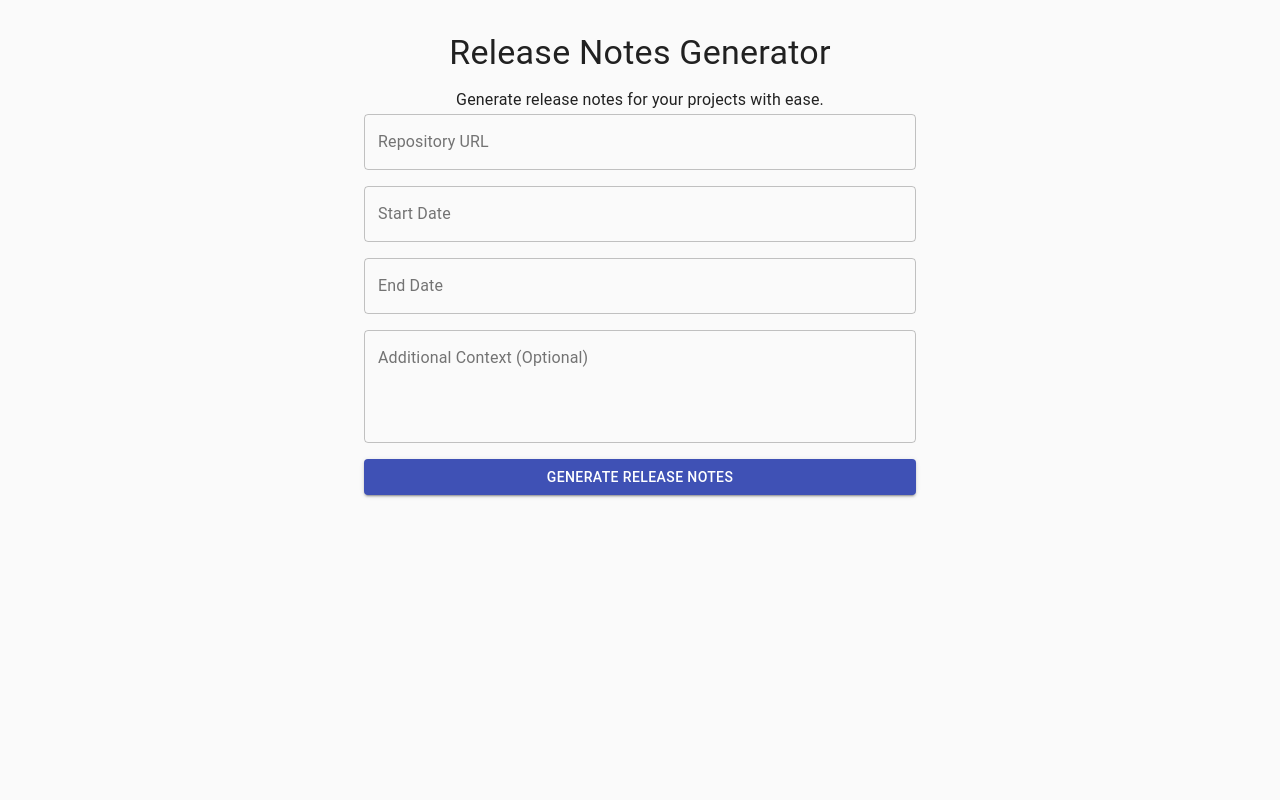
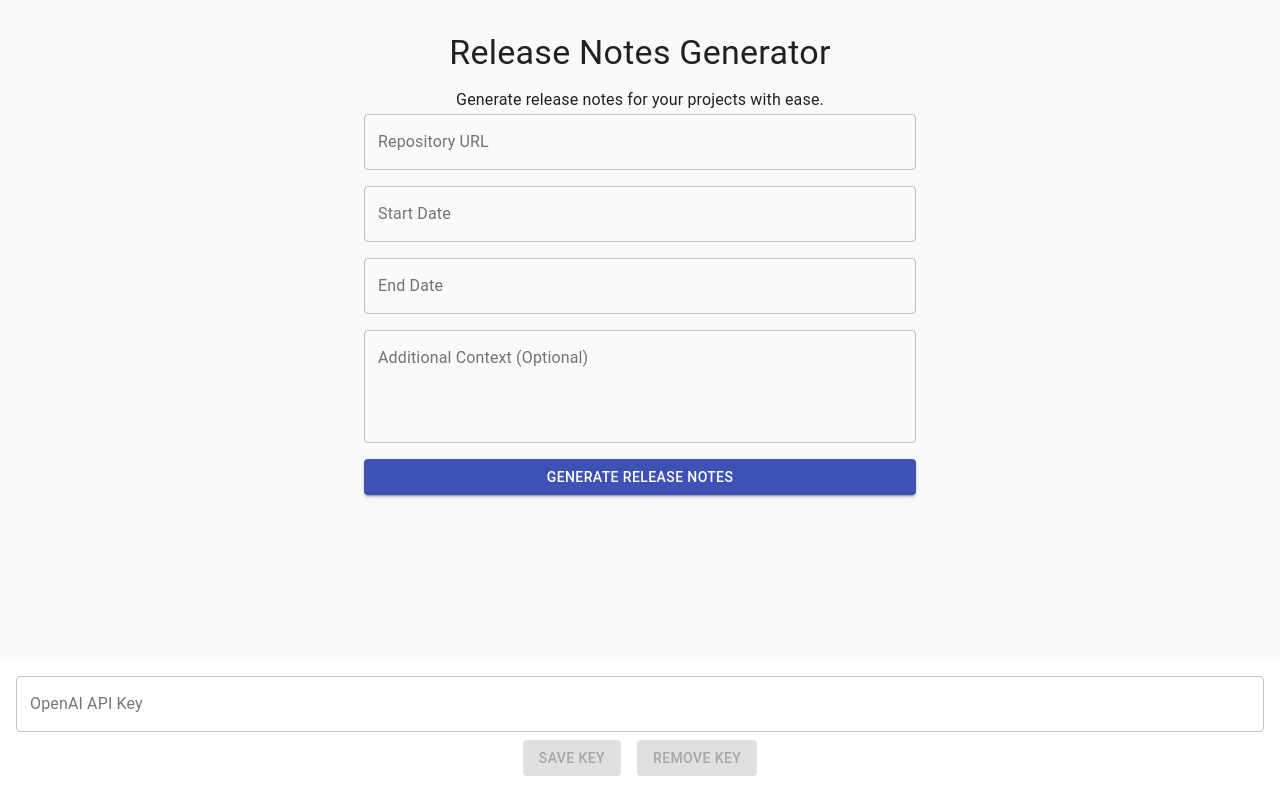
Before and after one commit to autonomys/neural-notes, a React (Create React App) app: page / in a window 1280 px wide. Built offline with nearby package versions, Linux system fonts and the light colour scheme.

Commit message:
feat: add call to gpt to generate release notes

```diff
--- a/package.json
+++ b/package.json
@@ -23,7 +23,6 @@
         "@material-ui/icons": "^4.11.3",
         "@octokit/rest": "^19.0.7",
         "@octokit/types": "^9.2.1",
-        "dotenv": "^16.0.3",
         "langchain": "^0.0.73",
         "react": "^18.2.0",
         "react-dom": "^18.2.0",
--- a/src/ReleaseNotesGenerator.tsx
+++ b/src/ReleaseNotesGenerator.tsx
@@ -5,9 +5,11 @@ import {
     Container,
     Typography,
     CssBaseline,
+    CircularProgress,
 } from '@material-ui/core';
 import { makeStyles, Theme } from '@material-ui/core/styles';
-import { generatePRInputData } from './fetch-prs'; // Import generateInputData function
+import ApiKeyManager from './components/ApiKeyManager';
+import { generateReleaseNotes } from './release-notes';
 
 const useStyles = makeStyles((theme: Theme) => ({
     container: {
@@ -37,6 +39,8 @@ const ReleaseNotesGenerator: React.FC = () => {
         endDate: '',
         additionalContext: '',
     });
+    const [releaseNotes, setReleaseNotes] = useState<string>('');
+    const [loading, setLoading] = useState(false);
 
     const handleChange = (
         event: React.ChangeEvent<HTMLInputElement | HTMLTextAreaElement>,
@@ -48,21 +52,22 @@ const ReleaseNotesGenerator: React.FC = () => {
     const handleSubmit = async (event: React.FormEvent<HTMLFormElement>) => {
         event.preventDefault();
 
-        // Use generateInputData function
-        const inputData = await generatePRInputData(
+        setLoading(true);
+        const generatedReleaseNotes = await generateReleaseNotes(
             formState.repoUrl || 'https://github.com/subspace/subspace-cli',
             new Date(formState.startDate || '5/1/2023'),
             new Date(formState.endDate || '5/9/2023')
         );
+        setLoading(false);
 
-        console.log(inputData);
-
-        // Handle form submission logic here
+        // Update the releaseNotes state with the generated release notes
+        setReleaseNotes(generatedReleaseNotes);
     };
 
     return (
         <>
             <CssBaseline />
+
             <Container maxWidth="sm" className={classes.container}>
                 <Typography
                     variant="h4"
@@ -117,11 +122,28 @@ const ReleaseNotesGenerator: React.FC = () => {
                         variant="contained"
                         type="submit"
                         className={`${classes.generateButton} ${classes.formElement}`}
+                        disabled={loading}
                     >
-                        Generate Release Notes
+                        {loading ? (
+                            <CircularProgress size={24} color="inherit" />
+                        ) : (
+                            'Generate Release Notes'
+                        )}
                     </Button>
                 </form>
+                {/* Add a new element to display the release notes */}
+                {releaseNotes && (
+                    <div className={classes.formElement}>
+                        <Typography variant="h6" component="h2" gutterBottom>
+                            Generated Release Notes:
+                        </Typography>
+                        <Typography variant="body1">
+                            <pre>{releaseNotes}</pre>
+                        </Typography>
+                    </div>
+                )}
             </Container>
+            <ApiKeyManager />
         </>
     );
 };
--- /dev/null
+++ b/src/components/ApiKeyManager.tsx
@@ -0,0 +1,83 @@
+import React, { useState, useEffect } from 'react';
+import { TextField, Button, makeStyles, Theme } from '@material-ui/core';
+
+const LOCAL_STORAGE_KEY = 'openai-api-key';
+
+const useStyles = makeStyles((theme: Theme) => ({
+    button: {
+        margin: theme.spacing(1),
+    },
+    footer: {
+        position: 'fixed',
+        bottom: 0,
+        width: '100%',
+        backgroundColor: theme.palette.background.paper,
+        padding: theme.spacing(2),
+        textAlign: 'center',
+    },
+}));
+
+const ApiKeyManager: React.FC = () => {
+    const classes = useStyles();
+    const [apiKey, setApiKey] = useState('');
+    const [storedKey, setStoredKey] = useState('');
+
+    useEffect(() => {
+        loadKey();
+    }, []);
+
+    const handleChange = (event: React.ChangeEvent<HTMLInputElement>) => {
+        setApiKey(event.target.value);
+    };
+
+    const saveKey = () => {
+        localStorage.setItem(LOCAL_STORAGE_KEY, apiKey);
+        setStoredKey(apiKey);
+    };
+
+    const removeKey = () => {
+        localStorage.removeItem(LOCAL_STORAGE_KEY);
+        setApiKey('');
+        setStoredKey('');
+    };
+
+    const loadKey = () => {
+        const key = localStorage.getItem(LOCAL_STORAGE_KEY);
+        if (key) {
+            setApiKey(key);
+            setStoredKey(key);
+        }
+    };
+
+    return (
+        <div className={classes.footer}>
+            <TextField
+                fullWidth
+                label="OpenAI API Key"
+                variant="outlined"
+                value={apiKey}
+                onChange={handleChange}
+            />
+            <Button
+                variant="contained"
+                color="primary"
+                className={classes.button}
+                onClick={saveKey}
+                disabled={!apiKey || apiKey === storedKey}
+            >
+                Save Key
+            </Button>
+            <Button
+                variant="contained"
+                color="secondary"
+                className={classes.button}
+                onClick={removeKey}
+                disabled={!storedKey}
+            >
+                Remove Key
+            </Button>
+        </div>
+    );
+};
+
+export default ApiKeyManager;
--- a/src/fetch-prs.ts
+++ b/src/fetch-prs.ts
@@ -3,11 +3,17 @@ import { Endpoints } from '@octokit/types';
 
 type PullRequest =
     Endpoints['GET /repos/{owner}/{repo}/pulls']['response']['data'][0];
+type Commit =
+    Endpoints['GET /repos/{owner}/{repo}/pulls/{pull_number}/commits']['response']['data'][0];
+type Comment =
+    Endpoints['GET /repos/{owner}/{repo}/pulls/{pull_number}/comments']['response']['data'][0];
 
 interface ExtractedPRData {
     title: string;
     description: string | null;
     labels: string[];
+    commits: string[];
+    comments: string[];
 }
 
 async function fetchPRsBetweenDates(
@@ -33,6 +39,36 @@ async function fetchPRsBetweenDates(
     });
 }
 
+async function fetchCommitsAndComments(
+    repoUrl: string,
+    pr: PullRequest,
+    octokit: Octokit
+): Promise<{ commits: Commit[]; comments: Comment[] }> {
+    const [owner, repo] = extractOwnerAndRepo(repoUrl);
+
+    const commits: Commit[] = await octokit.paginate(
+        octokit.pulls.listCommits,
+        {
+            owner,
+            repo,
+            pull_number: pr.number,
+            per_page: 100,
+        }
+    );
+
+    const comments: Comment[] = await octokit.paginate(
+        octokit.pulls.listReviewComments,
+        {
+            owner,
+            repo,
+            pull_number: pr.number,
+            per_page: 100,
+        }
+    );
+
+    return { commits, comments };
+}
+
 function filterPRs(prs: PullRequest[]): PullRequest[] {
     return prs.filter((pr) => {
         return !pr.labels.some(
@@ -41,14 +77,29 @@ function filterPRs(prs: PullRequest[]): PullRequest[] {
     });
 }
 
-function extractPRData(prs: PullRequest[]): ExtractedPRData[] {
-    return prs.map((pr) => {
-        return {
+async function extractPRData(
+    repoUrl: string,
+    prs: PullRequest[]
+): Promise<ExtractedPRData[]> {
+    const octokit = new Octokit();
+    const result: ExtractedPRData[] = [];
+
+    for (const pr of prs) {
+        const { commits, comments } = await fetchCommitsAndComments(
+            repoUrl,
+            pr,
+            octokit
+        );
+        result.push({
             title: pr.title!,
             description: pr.body,
             labels: pr.labels.map((label) => label.name),
-        };
-    });
+            commits: commits.map((commit) => commit.commit.message),
+            comments: comments.map((comment) => comment.body),
+        });
+    }
+
+    return result;
 }
 
 function extractOwnerAndRepo(repoUrl: string): [string, string] {
@@ -58,7 +109,6 @@ function extractOwnerAndRepo(repoUrl: string): [string, string] {
     }
     return [match[1], match[2]];
 }
-
 export async function generatePRInputData(
     repoUrl: string,
     startDate: Date,
@@ -66,5 +116,5 @@ export async function generatePRInputData(
 ): Promise<ExtractedPRData[]> {
     const prs = await fetchPRsBetweenDates(repoUrl, startDate, endDate);
     const filteredPRs = filterPRs(prs);
-    return extractPRData(filteredPRs);
+    return extractPRData(repoUrl, filteredPRs);
 }
--- a/src/release-notes.ts
+++ b/src/release-notes.ts
@@ -2,21 +2,24 @@ import * as dotenv from 'dotenv';
 import { OpenAI } from 'langchain/llms/openai';
 import { generatePRInputData } from './fetch-prs';
 
-dotenv.config();
-
-const model = new OpenAI({
-    modelName: 'gpt-3.5-turbo',
-    openAIApiKey: process.env.OPENAI_API_KEY,
-});
+//dotenv.config();
 
 export const generateReleaseNotes = async (
     repoUrl: string,
     startDate: Date,
     endDate: Date
 ) => {
-    const prs = await generatePRInputData(repoUrl, startDate, endDate);
-    const res = await model.call(
-        "What's a good idea for an application to build with GPT-3?"
+    const openAIApiKey = localStorage.getItem('openai-api-key') || '';
+    const model = new OpenAI({
+        modelName: 'gpt-3.5-turbo',
+        openAIApiKey: openAIApiKey,
+    });
+
+    const prs = JSON.stringify(
+        await generatePRInputData(repoUrl, startDate, endDate)
     );
-    console.log(res);
+    const prompt = `Please generate release notes from the following pull request data:\n\n${prs}\n\nSummarize the main features, improvements, and bug fixes in the release."
+`;
+    console.log(prompt);
+    return await model.call(prompt);
 };
```
Also changed, not shown: 1 other file (tests, documents, lock files or other folders).
